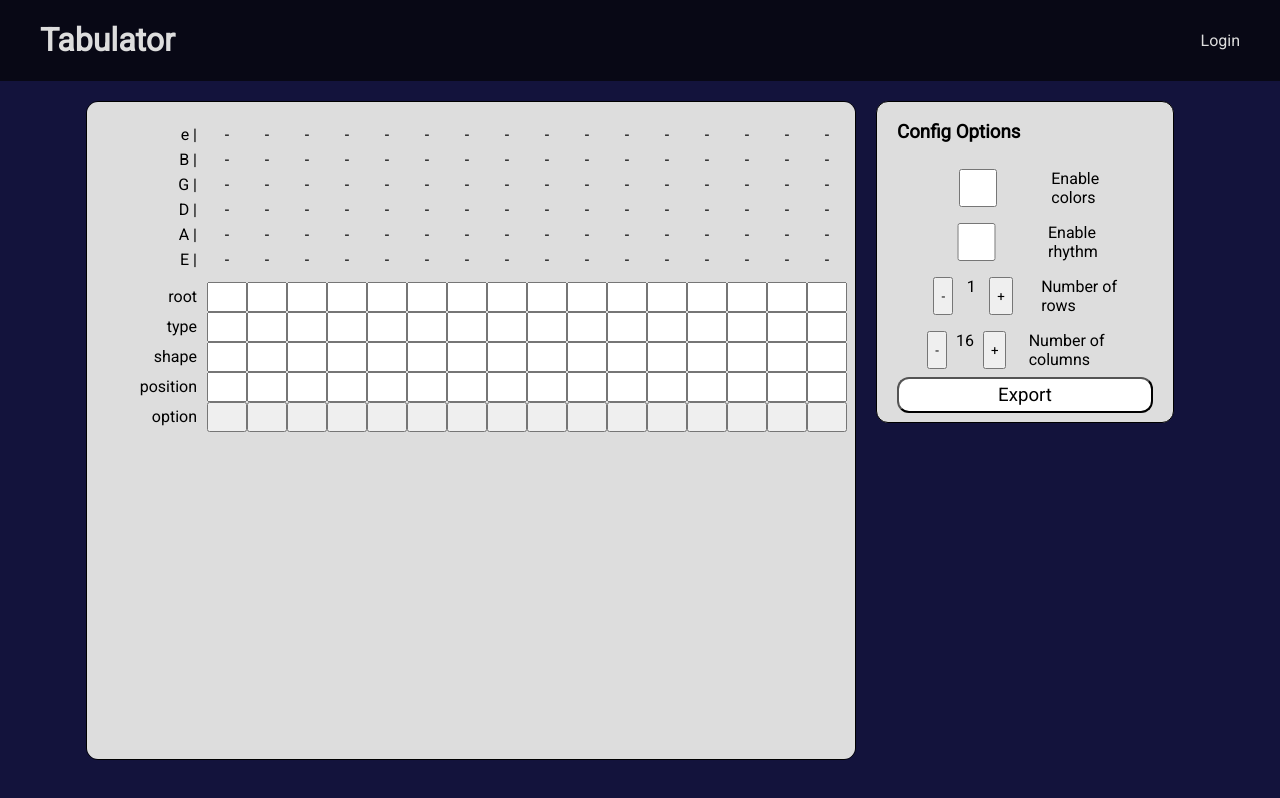
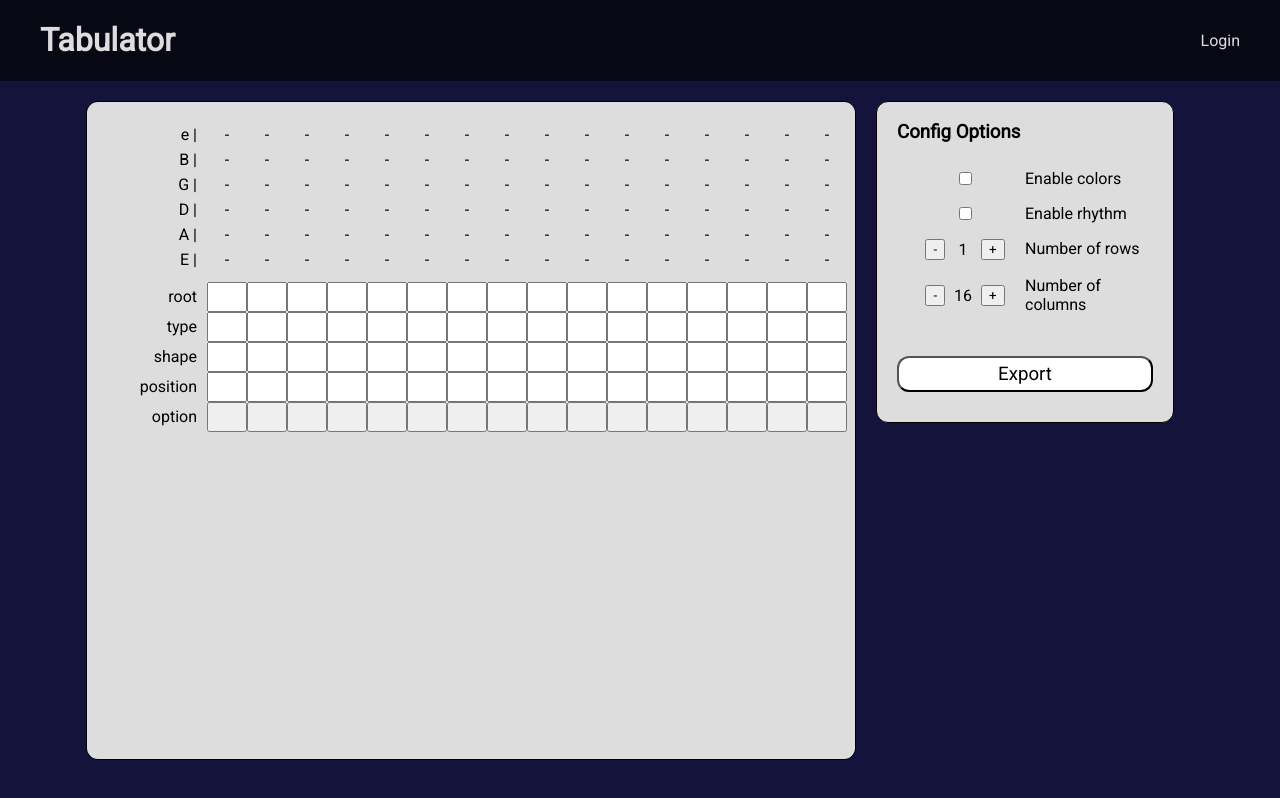
Before and after one commit to milmd90/mattdeanmiller, a React (Create React App) app: page / in a window 1280 px wide. Built offline with nearby package versions, Linux system fonts and the light colour scheme.

Commit message:
improve config style

```diff
--- a/src/components/App.css
+++ b/src/components/App.css
@@ -182,12 +182,18 @@ input {
   margin: 8px;
 }
 
-.config-option div,
-.config-option input {
+.config-option-control,
+.config-option-label {
   display: flex;
-  width: 150px;
+  flex: 1 0 auto;
+  min-width: 0;
+  width: 0;
+  margin: 0;
+}
+
+.config-option-control {
   justify-content: center;
-  margin: 0;
+  align-items: center;
 }
 
 #num-columns-buttons button {
@@ -196,6 +202,7 @@ input {
 
 #num-column-display {
   width: 30px;
+  text-align: center;
 }
 
 #export {
--- a/src/components/calculator/Config.tsx
+++ b/src/components/calculator/Config.tsx
@@ -18,24 +18,28 @@ function Config(props: {
       <div>
         <div id="config-options">
           <div id='colors' className='config-option'>
+            <div className='config-option-control'>
               <input
                 id='color-checkbox'
                 type="checkbox"
                 checked={props.showColors}
                 onChange={props.toggleShowColors}
               />
-            <label>
+            </div>
+            <label className='config-option-label'>
               Enable colors
             </label>
           </div>
           <div id='rhythm' className='config-option'>
+            <div className='config-option-control'>
               <input
                 id='rhythm-checkbox'
                 type="checkbox"
                 checked={props.showRhythm}
                 onChange={props.toggleShowRhythm}
               />
-            <label>
+            </div>
+            <label className='config-option-label'>
               Enable rhythm
             </label>
           </div>
--- a/src/components/calculator/SetNumChords.tsx
+++ b/src/components/calculator/SetNumChords.tsx
@@ -8,14 +8,14 @@ function SetNumChords(props: {
 }) {
   return (
     <div id="num-columns" className='config-option'>
-      <div id="num-columns-buttons">
+      <div id="num-columns-buttons" className='config-option-control'>
         <button onClick={props.decrement}>-</button>
         <div id='num-column-display'>
           {props.number}
         </div>
         <button onClick={props.increment}>+</button>
       </div>
-      <label>
+      <label className='config-option-label'>
         {props.text}
       </label>
     </div>
```
Lines whose indentation alone changed are shown as unchanged.
